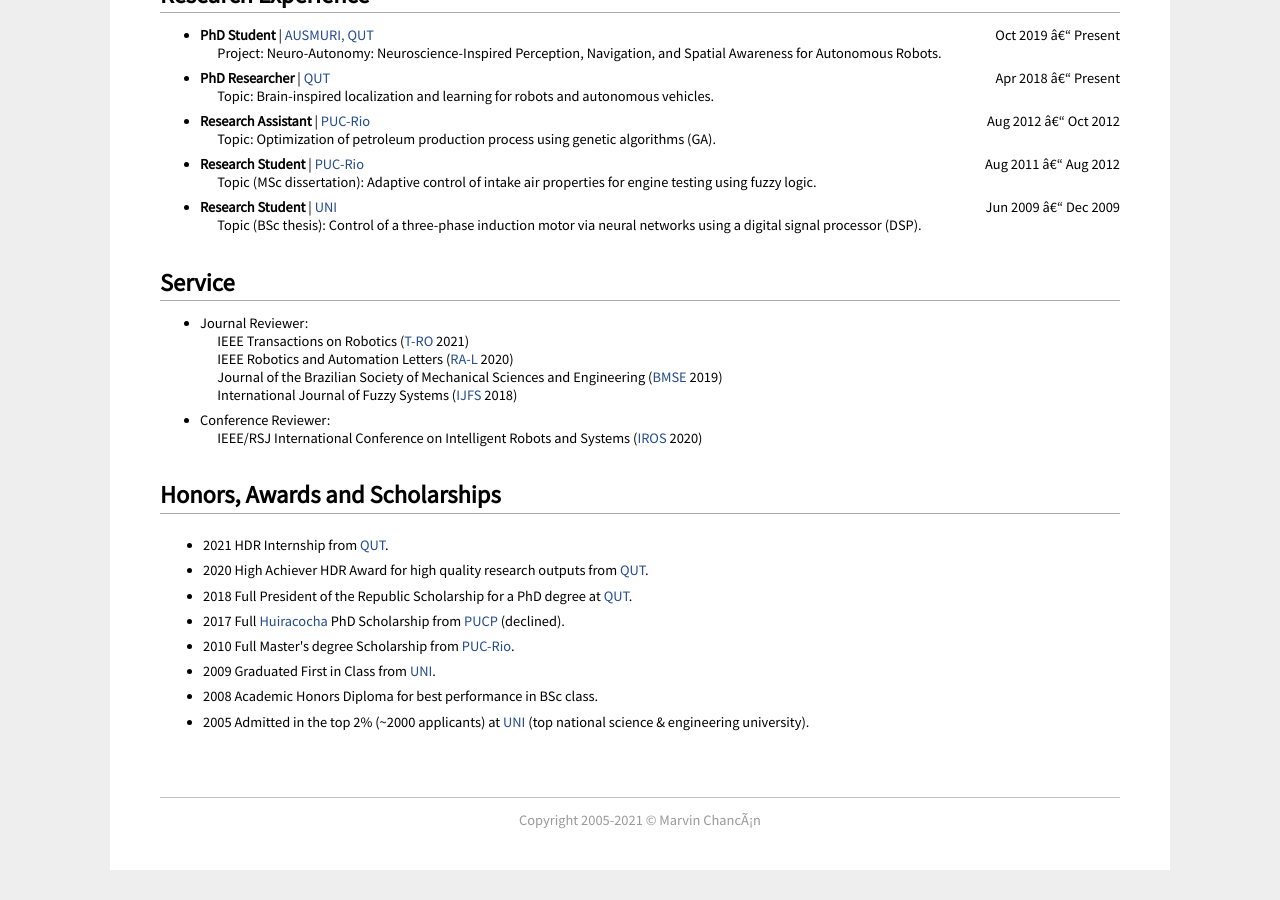
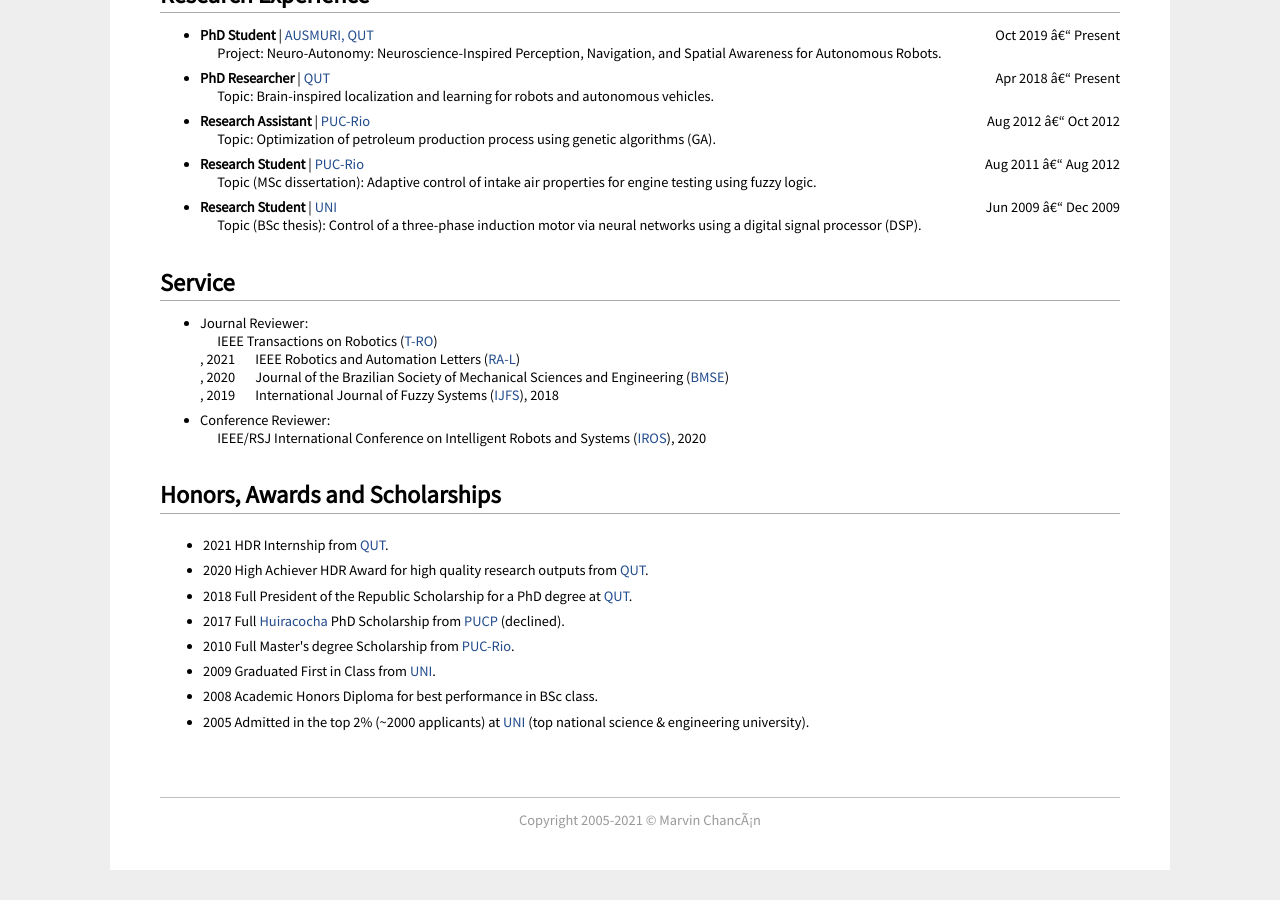
Before and after one commit to mchancan/mchancan.github.io, a Jekyll site: the page built from index.html, in a window 1280 px wide and 900 px high, scrolled down 2064 px. Built offline with Jekyll 4.4.1, drawn with Linux system fonts in a browser that asks for light colours; comment, search, counter and statistics services are not loaded; a style sheet for code colours, icons or effects is not loaded.

```diff
--- a/index.html
+++ b/index.html
@@ -177,13 +177,13 @@ My research papers have been published at top-tier machine learning and robotics
 <h2>Service</h2>
 <ul>
 	<li>Journal Reviewer:<br>
-		&emsp; IEEE Transactions on Robotics (<a href="https://www.ieee-ras.org/publications/t-ro" target="_blank">T-RO</a> 2021)<br>
-		&emsp; IEEE Robotics and Automation Letters (<a href="https://www.ieee-ras.org/publications/ra-l" target="_blank">RA-L</a> 2020)<br>
-		&emsp; Journal of the Brazilian Society of Mechanical Sciences and Engineering (<a href="https://www.springer.com/journal/40430" target="_blank">BMSE</a> 2019)<br>
-		&emsp; International Journal of Fuzzy Systems (<a href="https://www.springer.com/journal/40815" target="_blank">IJFS</a> 2018)
+		&emsp; IEEE Transactions on Robotics (<a href="https://www.ieee-ras.org/publications/t-ro" target="_blank">T-RO</a>)<br>, 2021
+		&emsp; IEEE Robotics and Automation Letters (<a href="https://www.ieee-ras.org/publications/ra-l" target="_blank">RA-L</a>)<br>, 2020
+		&emsp; Journal of the Brazilian Society of Mechanical Sciences and Engineering (<a href="https://www.springer.com/journal/40430" target="_blank">BMSE</a>)<br>, 2019
+		&emsp; International Journal of Fuzzy Systems (<a href="https://www.springer.com/journal/40815" target="_blank">IJFS</a>), 2018
 	</li>
 	<li>Conference Reviewer:<br>
-		&emsp; IEEE/RSJ International Conference on Intelligent Robots and Systems (<a href="https://www.ieee-ras.org/conferences-workshops/financially-co-sponsored/iros" target="_blank">IROS</a> 2020)
+		&emsp; IEEE/RSJ International Conference on Intelligent Robots and Systems (<a href="https://www.ieee-ras.org/conferences-workshops/financially-co-sponsored/iros" target="_blank">IROS</a>), 2020
 	</li>
 </ul>
 
```
